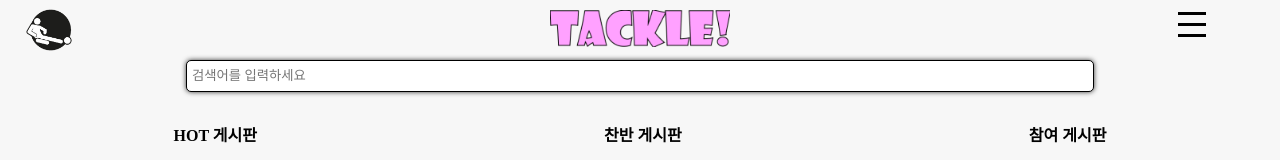
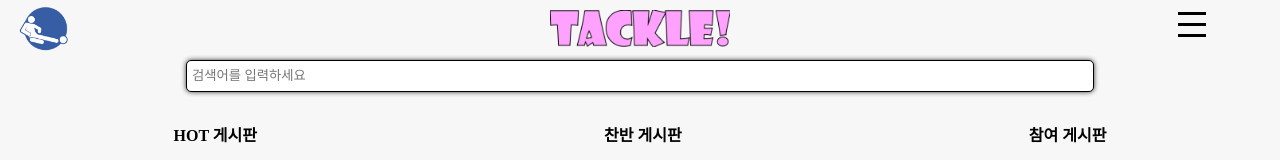
Before and after one commit to ejeonghun/react_tackle, a React (Create React App) app in the folder frontend/: page / in a window 1280 px wide. Shown: the top 160 px of the page. Built offline with nearby package versions, Linux system fonts and the light colour scheme; a web font is replaced by a local one.

Commit message:
로고수정2

```diff
--- a/frontend/src/component/Nav/Nav.css
+++ b/frontend/src/component/Nav/Nav.css
@@ -7,10 +7,10 @@
 }
 
 .Logo {
+    margin-top: 5px;
     position: absolute;
     left:1.5%;
-    margin: 0px 0px 0px 0px;
-    width: 60px;
+    width: 50px;
     height: auto;
 }
 
```
Also changed, not shown: frontend/public/img/Logo.png.
